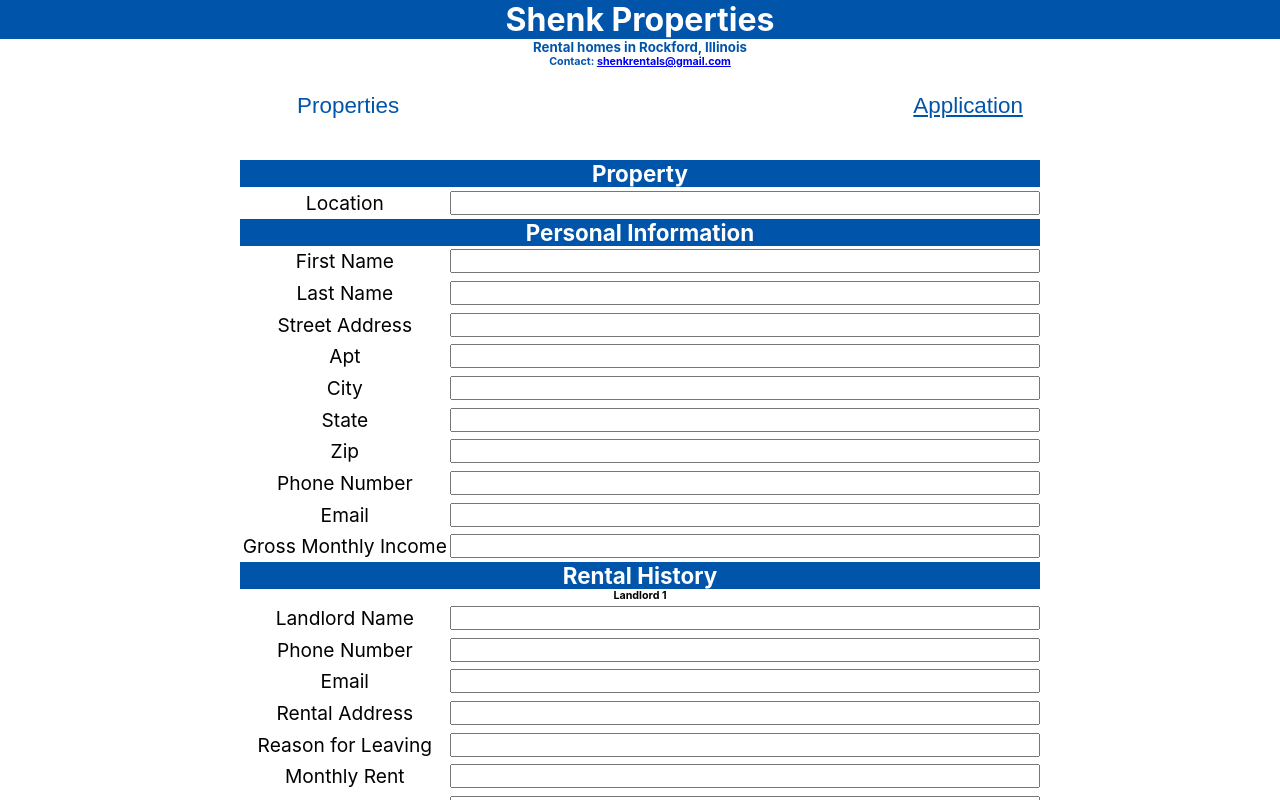
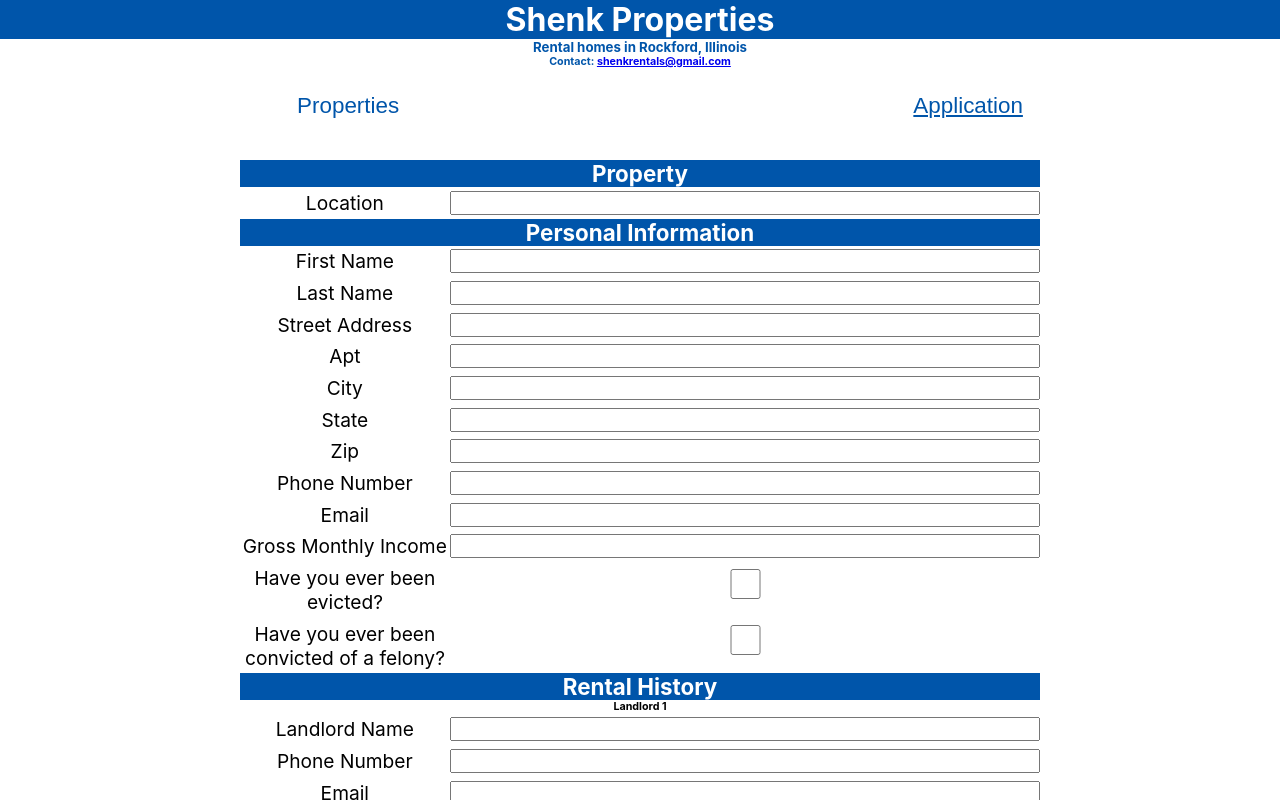
Before and after one commit to stinkyfingers/shenkproperties, a React (Create React App) app: page /application in a window 1280 px wide. Shown: the top 800 px of the page. Built offline with nearby package versions, Linux system fonts and the light colour scheme.

Commit message:
add felony & eviction checkboxes

```diff
--- a/src/components/Application.js
+++ b/src/components/Application.js
@@ -68,6 +68,16 @@ const personalFields = [
 		label: 'Gross Monthly Income',
 		name: 'grossMonthlyIncome',
 		type: 'number',
+	},
+	{
+		label: 'Have you ever been evicted?',
+		name: 'evicted',
+		type: 'checkbox',
+	},
+	{
+		label: 'Have you ever been convicted of a felony?',
+		name: 'felony',
+		type: 'checkbox',
 	}
 ];
 
@@ -244,6 +254,14 @@ const Test = () => {
 		});
 	};
 
+	const renderPersonalFields = () => {
+		return (
+			<div className={styles.employmentContainer} key={`personal`}>
+				{renderFields(personalFields, 'personal')}
+			</div>
+		)
+	};
+
 	const renderLandlordFields = () => {
 		const arr = [];
 		for (let i = 0; i < 3; i++) {
@@ -281,12 +299,7 @@ const Test = () => {
 				</div>
 				<div className={styles.personalInfo}>
 					<h5 className={styles.header}>Personal Information</h5>
-						{personalFields.map((field) => (
-							<div className={styles.inputContainer} key={field.name}>
-								<label className={styles.label} htmlFor={field.name}>{field.label}</label>
-								<input className={styles.input} type={field.type} name={field.name} id={field.name} onChange={handleChange} value={data[field.name] || ''}/>
-							</div>
-						))}
+					{renderPersonalFields()}
 				</div>
 				<div className={styles.rentalHistory}>
 					<h5 className={styles.header}>Rental History</h5>
--- a/src/styles/application.module.css
+++ b/src/styles/application.module.css
@@ -56,11 +56,14 @@
 .button {
   margin: .4em;
 }
+input[type="checkbox"] {
+  height: 30px;
+}
 
-/*@media print {*/
-/*  .pageBreak {*/
-/*    margin-top: 1rem;*/
-/*    display: block;*/
-/*    page-break-before: auto;*/
-/*  }*/
-/*}*/
+@media print {
+  .pageBreak {
+    margin-top: 1rem;
+    display: block;
+    page-break-before: auto;
+  }
+}
```
